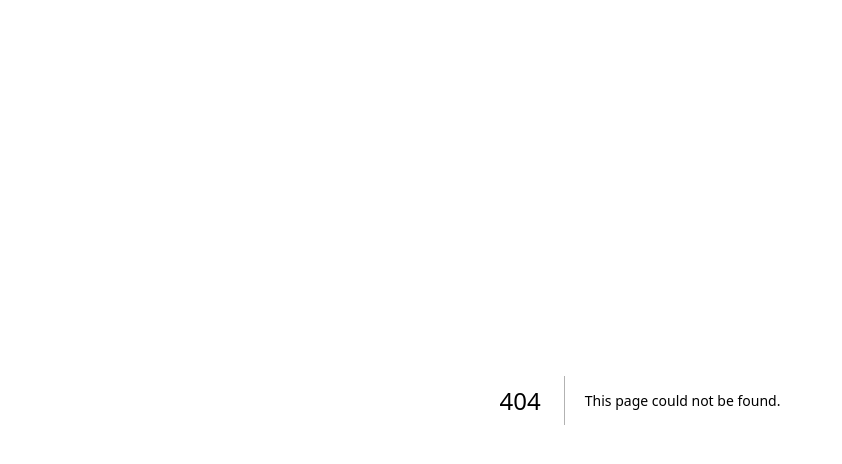
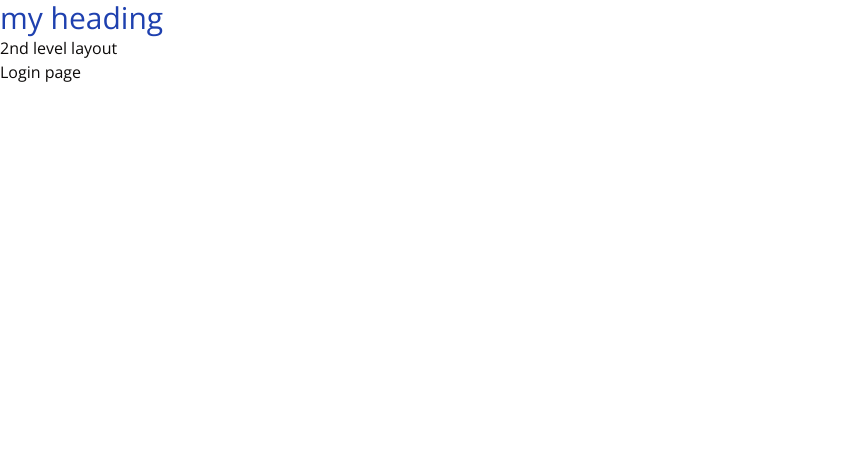
Before and after one commit to joffreynk/discord-clone, a Next.js app: page /login in a window 1280 px wide. Before the commit this address had no page. Shown: the top 464 px of the page, without its empty margins (0-842 px from the left). Built offline with nearby package versions, Linux system fonts and the light colour scheme.

Commit message:
add test folder structure

```diff
--- /dev/null
+++ b/app/(auth)/layout.tsx
@@ -0,0 +1,10 @@
+const layout = ({children}: {children: React.ReactNode}) => {
+  return (
+    <div>
+      <p>2nd level layout</p>
+      {children}
+    </div>
+  );
+}
+
+export default layout
--- /dev/null
+++ b/app/(auth)/login/page.tsx
@@ -0,0 +1,11 @@
+import React from 'react'
+
+function page() {
+  return (
+    <div>
+      Login page
+    </div>
+  )
+}
+
+export default page
--- a/app/layout.tsx
+++ b/app/layout.tsx
@@ -1,12 +1,12 @@
 import './globals.css'
 import type { Metadata } from 'next'
-import { Inter } from 'next/font/google'
+import { Open_Sans } from 'next/font/google'
 
-const inter = Inter({ subsets: ['latin'] })
+const font = Open_Sans({ subsets: ["latin"] });
 
 export const metadata: Metadata = {
-  title: 'Create Next App',
-  description: 'Generated by create next app',
+  title: 'Discord App',
+  description: 'Chat and enjoy with your friends and Teams',
 }
 
 export default function RootLayout({
@@ -16,7 +16,10 @@ export default function RootLayout({
 }) {
   return (
     <html lang="en">
-      <body className={inter.className}>{children}</body>
+      <body className={font.className}>
+        <h1 className='text-3xl text-blue-800'>my heading</h1>
+        {children}
+        </body>
     </html>
   )
 }
```
